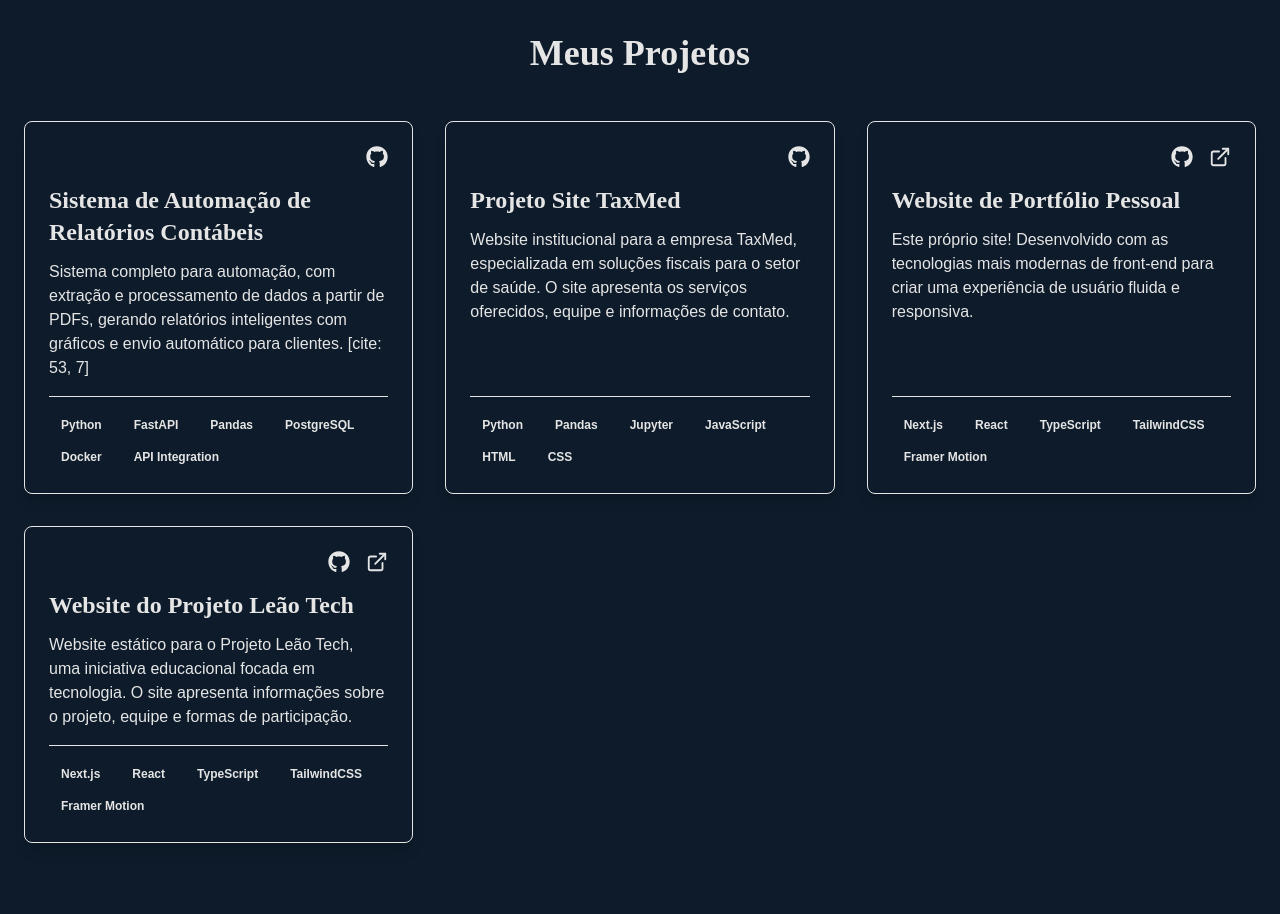
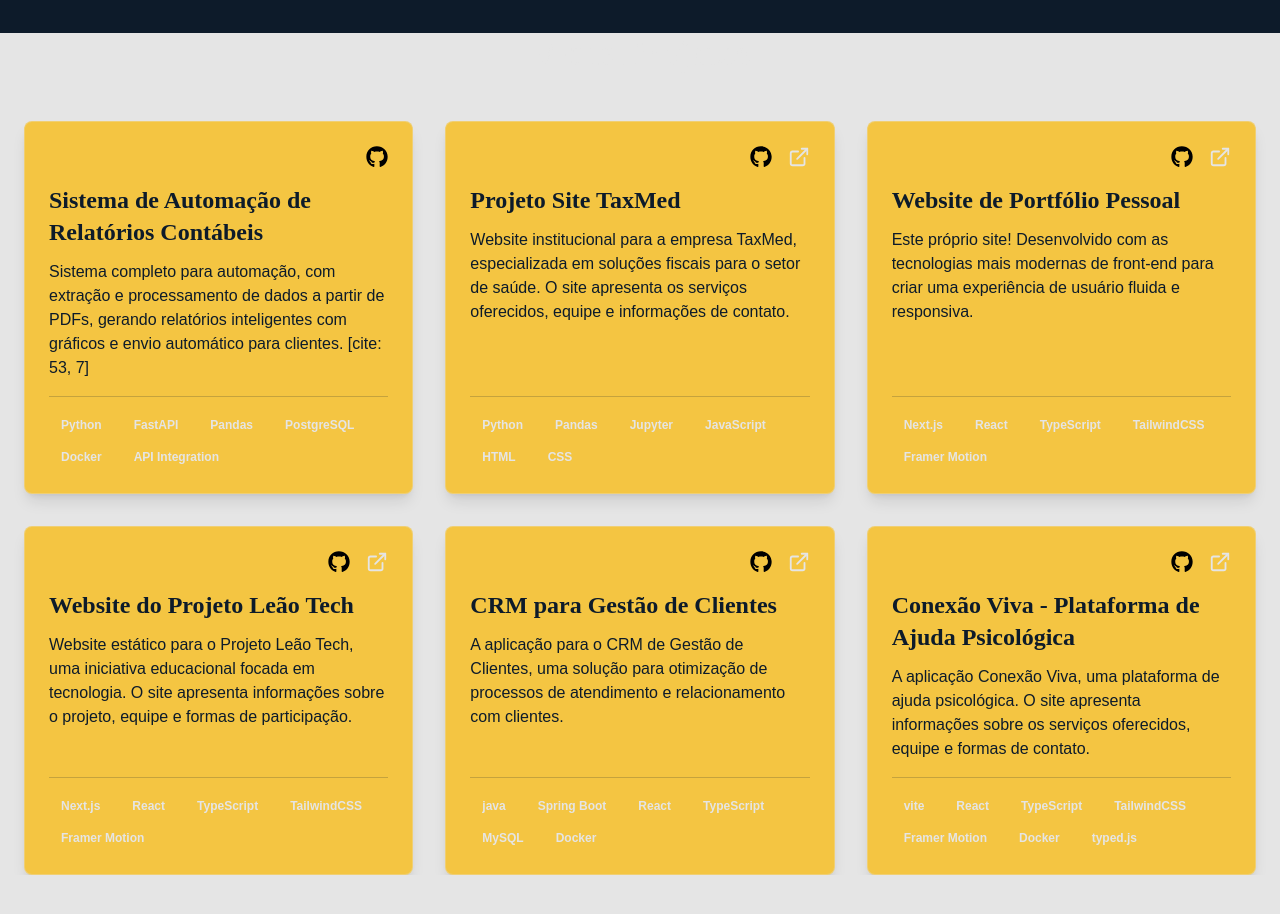
Before and after one commit to KarineDuarte15/Site-Karine-Duarte-Developer, a Next.js app: page / in a window 1280 px wide. Shown: the part 2160-3074 px from the top of the page. After the commit the page ends 3035 px from the top, so only its background shows below. Built offline with nearby package versions, Linux system fonts and the light colour scheme.

Commit message:
sessão projetos

```diff
--- a/src/components/About.tsx
+++ b/src/components/About.tsx
@@ -7,9 +7,13 @@
 
 const skills = [
     "Python", "FastAPI", "Django", "JavaScript", "React", "Java",
-    "SQL", "PostgreSQL", "MySQL", "Docker", "Supabase", "Pandas",
-    "Power BI", "Tableau", "Git", "GitHub", "Agile Methodologies", "Scrum",
-    "Data Analysis", "Data Visualization", "ETL", "Machine Learning", "NLP"
+    "Spring Boot", "Node.js", "Express.js", "TypeScript","Next.js",
+    "HTML", "CSS", "TailwindCSS", "Framer Motion", "Git", "GitHub",
+    "Data Analysis","Machine Learning", "SQL", "NoSQL",
+    "Oracle","PostgreSQL", "MySQL", "Docker", "Supabase", "Pandas",
+    'docker', 'numpy', 'wordpress', 'flask','plotly','pynumber',
+    'tabula-py',"Power BI", "Tableau",
+    "Git", "GitHub", "Agile Methodologies", "Scrum","ETL"
 ];
 
 export default function About() {
--- a/src/components/Projects.tsx
+++ b/src/components/Projects.tsx
@@ -19,14 +19,14 @@
     description: 'Website institucional para a empresa TaxMed, especializada em soluções fiscais para o setor de saúde. O site apresenta os serviços oferecidos, equipe e informações de contato.',
     technologies: ['Python', 'Pandas', 'Jupyter', 'JavaScript', 'HTML', 'CSS'],
     githubUrl: 'https://github.com/KarineDuarte15/ProjetoSiteTexMed',
-    demoUrl: null,
+    demoUrl: 'https://www.taxmed.com.br/',
   },
   {
     title: 'Website de Portfólio Pessoal',
     description: 'Este próprio site! Desenvolvido com as tecnologias mais modernas de front-end para criar uma experiência de usuário fluida e responsiva.',
     technologies: ['Next.js', 'React', 'TypeScript', 'TailwindCSS', 'Framer Motion'],
     githubUrl: 'https://github.com/KarineDuarte15/Site-Karine-Duarte-Developer', // TODO: Link para o repositório deste portfólio
-    demoUrl: '#', // TODO: Link para o site no ar
+    demoUrl: 'https://site-karine-duarte-developer.vercel.app', // TODO: Link para o site no ar
   },
     {
     title: 'Website do Projeto Leão Tech',
@@ -35,12 +35,28 @@
     githubUrl: 'https://github.com/KarineDuarte15/ProjetoLeaoTechFinal', // TODO: Link para o repositório deste portfólio
     demoUrl: '#', // TODO: Link para o site no ar
   },
+   {
+    title: 'CRM para Gestão de Clientes',
+    description: 'A aplicação para o CRM de Gestão de Clientes, uma solução para otimização de processos de atendimento e relacionamento com clientes.',
+    technologies: ['java', 'Spring Boot', 'React', 'TypeScript', 'MySQL', 'Docker'],
+    githubUrl: 'https://github.com/KarineDuarte15/CRM-Customers', // TODO: Link para o repositório deste portfólio
+    demoUrl: '#', // TODO: Link para o site no ar
+  },
+    {
+    title: 'Conexão Viva - Plataforma de Ajuda Psicológica',
+    description: 'A aplicação Conexão Viva, uma plataforma de ajuda psicológica. O site apresenta informações sobre os serviços oferecidos, equipe e formas de contato.',
+    technologies: ['vite', 'React', 'TypeScript', 'TailwindCSS', 'Framer Motion','Docker', 'typed.js'],
+    githubUrl: 'https://github.com/MaryaJoSo/conexao-viva', // TODO: Link para o repositório deste portfólio
+    demoUrl: '#', // TODO: Link para o site no ar
+  },
+
+
 ];
 
 export default function Projects() {
   return (
-    <section id="projects" className="py-24 bg-card">
-      <div className="container mx-auto px-6">
+    <section id="projects" className="py-0 bg-card">
+      <div className="container bg-[color:var(--foreground)] mx-auto px-6">
         <motion.h2
           initial={{ opacity: 0, y: -20 }}
           whileInView={{ opacity: 1, y: 0 }}
@@ -55,7 +71,7 @@
           {projectsData.map((project, index) => (
             <motion.div
               key={index}
-              className="bg-background rounded-lg shadow-lg overflow-hidden flex flex-col border border-accent/30 hover:border-accent transition-colors duration-300"
+              className="bg-[color:var(--primary-accent)] rounded-lg shadow-lg overflow-hidden flex flex-col border border-[color:var(--secondary-accent)]/30 hover:border-[color:var(--secondary-accent)] transition-colors duration-300"
               initial={{ opacity: 0, y: 50 }}
               whileInView={{ opacity: 1, y: 0 }}
               transition={{ duration: 0.5, delay: index * 0.1 }}
@@ -64,7 +80,8 @@
             >
               <div className="p-6 flex-grow flex flex-col">
                 <div className="flex justify-end items-center space-x-4 mb-4">
-                  <a href={project.githubUrl} target="_blank" rel="noopener noreferrer" className="text-muted hover:text-accent transition-colors" aria-label="GitHub repository">
+                  <a href={project.githubUrl} target="_blank" rel="noopener noreferrer" className="text-black
+                   hover:text-accent transition-colors" aria-label="GitHub repository">
                     <FaGithub size={22} />
                   </a>
                   {project.demoUrl && (
@@ -73,9 +90,9 @@
                     </a>
                   )}
                 </div>
-                <h3 className="text-2xl font-bold mb-3 font-heading text-foreground">{project.title}</h3>
-                <p className="text-muted mb-4 flex-grow">{project.description}</p>
-                <div className="flex flex-wrap gap-2 mt-auto pt-4 border-t border-accent/20">
+                <h3 className="text-2xl text-[color:var(--background)] font-bold mb-3 font-heading">{project.title}</h3>
+                <p className="text-muted mb-4 flex-grow text-[color:var(--background)]">{project.description}</p>
+                <div className="flex flex-wrap gap-2 mt-auto pt-4 border-t border-[color:var(--background)]/20">
                   {project.technologies.map((tech) => (
                     <span key={tech} className="bg-card text-accent text-xs font-semibold px-3 py-1 rounded-full">
                       {tech}
```
